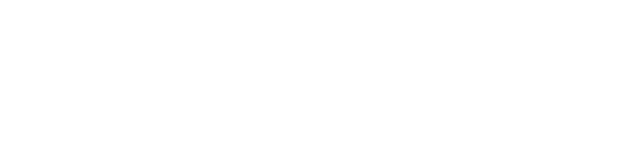
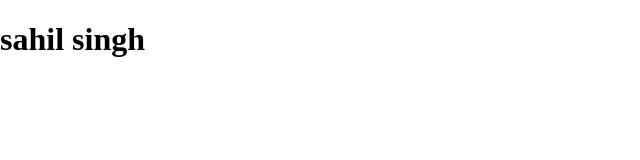
Before and after one commit to Saive7/template-vanilla.js, a plain HTML site: page template/index.html in a window 1280 px wide. Shown: the whole page, without its empty margins (0-640 px from the left). Drawn offline with Linux system fonts and the light colour scheme.

Commit message:
first change

```diff
--- a/template/index.html
+++ b/template/index.html
@@ -13,6 +13,7 @@
     <link rel="stylesheet" href="style.css">
 </head>
 <body>
+    <h1>sahil singh</h1>
     <!-- Script -->
     <script src="script.js"></script>
 </body>
```
Also changed, not shown: 2 other files.
